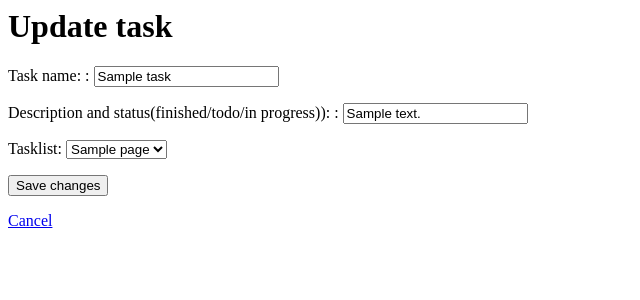
After one commit to alumort/APP-DE-TAREAS, a Django app: page /tasks/1/edit/ in a window 1280 px wide. The commit adds this page. Shown: the top 300 px of the page, without its empty margins (0-640 px from the left). Run offline with Django 4.2, Linux system fonts and the light colour scheme; tables that the repository leaves empty hold one stand-in row (values such as "Sample post").

Commit message:
updating and deleting tasks is now available, paginator used

```diff
--- a/tasker/apptareas/admin.py
+++ b/tasker/apptareas/admin.py
@@ -2,5 +2,9 @@ from django.contrib import admin
 
 # Register your models here.
 from .models import Task
+from .models import Page
+admin.site.register(Task)
 
-admin.site.register(Task)
+
+
+admin.site.register(Page)
--- a/tasker/apptareas/forms.py
+++ b/tasker/apptareas/forms.py
@@ -1,6 +1,10 @@
 from django import forms
-
+from .models import Task, Page
 
 class NewTask(forms.Form):
     taskname = forms.CharField(label= "Task name: ", max_length = 100)
-    taskdescription = forms.CharField(label = "Description and status(finished/todo/in progress)): ", widget=forms.Textarea)
+    taskdescription = forms.CharField(label = "Description and status(finished/todo/in progress)): ", max_length = 400, required=False)
+    tasklist = forms.ModelChoiceField(
+        queryset=Page.objects.all(),
+        required = True
+    )
--- a/tasker/apptareas/models.py
+++ b/tasker/apptareas/models.py
@@ -3,7 +3,18 @@ from django.db import models
 # Create your models here.
 from django.utils import timezone
 
+class Page(models.Model):
+    name = models.CharField(max_length=100)
+    created = models.DateTimeField(auto_now_add=True)
+
+    def __str__(self):
+        return self.name
 class Task(models.Model):
+    tasklist = models.ForeignKey(
+        Page,
+        on_delete=models.CASCADE,
+        related_name="tasks"
+    )
     taskname = models.CharField("Task name: ", max_length = 100, blank = False)
     taskdescription = models.CharField("Description and status(finished/todo/in progress)): ", max_length = 400, blank = True)
     createdAt = models.DateTimeField(null = False, blank= True, default = timezone.now())
--- a/tasker/apptareas/templates/apptareas/create.html
+++ b/tasker/apptareas/templates/apptareas/create.html
@@ -1,5 +1,5 @@
 <h2>Create Task:</h2>
-<form action="newTask/" method="post">
+<form action="/newTask/" method="post">
 {% csrf_token %}
 <label for="taskname"> Task Name:</label><br>
 <input id="taskname" type="text" name="taskname" maxlength=100 required></br>
--- /dev/null
+++ b/tasker/apptareas/templates/apptareas/update_task.html
@@ -0,0 +1,9 @@
+<h1>Update task</h1>
+
+<form method="post">
+  {% csrf_token %}
+  {{ form.as_p }}
+  <button type="submit">Save changes</button>
+</form>
+
+<a href="{% url 'index' %}">Cancel</a>
--- a/tasker/apptareas/urls.py
+++ b/tasker/apptareas/urls.py
@@ -4,5 +4,7 @@ appName = "apptareas"
 urlpatterns = [
     path("", views.index, name="index"),
     path("tasks/<int:id>/", views.detail, name="detail"),
-    path("newTask/", views.create, name = "create")
+    path("newTask/", views.create, name = "create"),
+    path("tasks/<int:id>/edit/", views.update_task, name="update_task"),
+    path("tasks/<int:id>/delete/", views.delete_task, name="delete_task")
 ]
--- a/tasker/apptareas/views.py
+++ b/tasker/apptareas/views.py
@@ -2,10 +2,18 @@ from django.shortcuts import get_object_or_404, render, redirect
 from apptareas.models import Task
 from .forms import NewTask
 from django.http import HttpResponseRedirect
+from django.urls import reverse
+from django.core.paginator import Paginator
+
 
 def index(request):
-    latest_task_list = Task.objects.order_by("-lastModified")[:5]
-    context = {"latest_task_list": latest_task_list}
+    latest_task_list = Task.objects.order_by("-lastModified")
+    paginator = Paginator(latest_task_list, 5)
+    page_number = request.GET.get("page")
+    page_obj = paginator.get_page(page_number)
+    context = {
+        "page_obj": page_obj
+    }
     return render(request, "apptareas/index.html", context)
 
 def detail(request, id):
@@ -18,10 +26,41 @@ def create(request):
         if form.is_valid():
             taskname = form.cleaned_data["taskname"]
             taskdescription = form.cleaned_data["taskdescription"]
-            task = Task.objects.create(taskname=taskname, taskdescription= taskdescription)
-            return redirect("index()")
+            tasklist = form.cleaned_data["tasklist"]
+            Task.objects.create(taskname=taskname, taskdescription= taskdescription, tasklist = tasklist)
+            return redirect("index")
+
     else:
         form = NewTask()
-    return render(request, "apptareas/create.html", {"form": form})
 
-#se duplica newTask/newTask cuando se mandan 2 veces el formulario de cerar tareas
+    return render(request, "apptareas/new_task.html", {
+        "form": form
+    })
+
+def update_task(request, id):
+    task = get_object_or_404(Task, pk=id)
+
+    if request.method == "POST":
+        form = NewTask(request.POST)
+        if form.is_valid():
+            task.taskname = form.cleaned_data["taskname"]
+            task.taskdescription = form.cleaned_data["taskdescription"]
+            task.tasklist = form.cleaned_data["tasklist"]
+            task.save()
+            return redirect("index")
+    else:
+        form = NewTask(initial={
+            "taskname": task.taskname,
+            "taskdescription": task.taskdescription,
+            "tasklist": task.tasklist
+        })
+
+    return render(request, "apptareas/update_task.html", {"form": form, "task": task})
+
+
+def delete_task(request, id):
+    task = get_object_or_404(Task, pk=id)
+    if request.method == "POST":
+        task.delete()
+        return redirect("index")
+    return render(request, "apptareas/delete_task.html", {"task": task})
```
Also changed, not shown: tasker/apptareas/templates/apptareas/delete_task.html (added, +8 -0 lines), tasker/apptareas/templates/apptareas/index.html (+25 -5 lines), tasker/apptareas/templates/apptareas/new_task.html (added, +7 -0 lines), tasker/apptareas/migrations/0001_initial.py, tasker/apptareas/migrations/0002_alter_task_createdat_alter_task_lastmodified.py (deleted), tasker/apptareas/migrations/0003_alter_task_createdat_alter_task_lastmodified_and_more.py (deleted).
